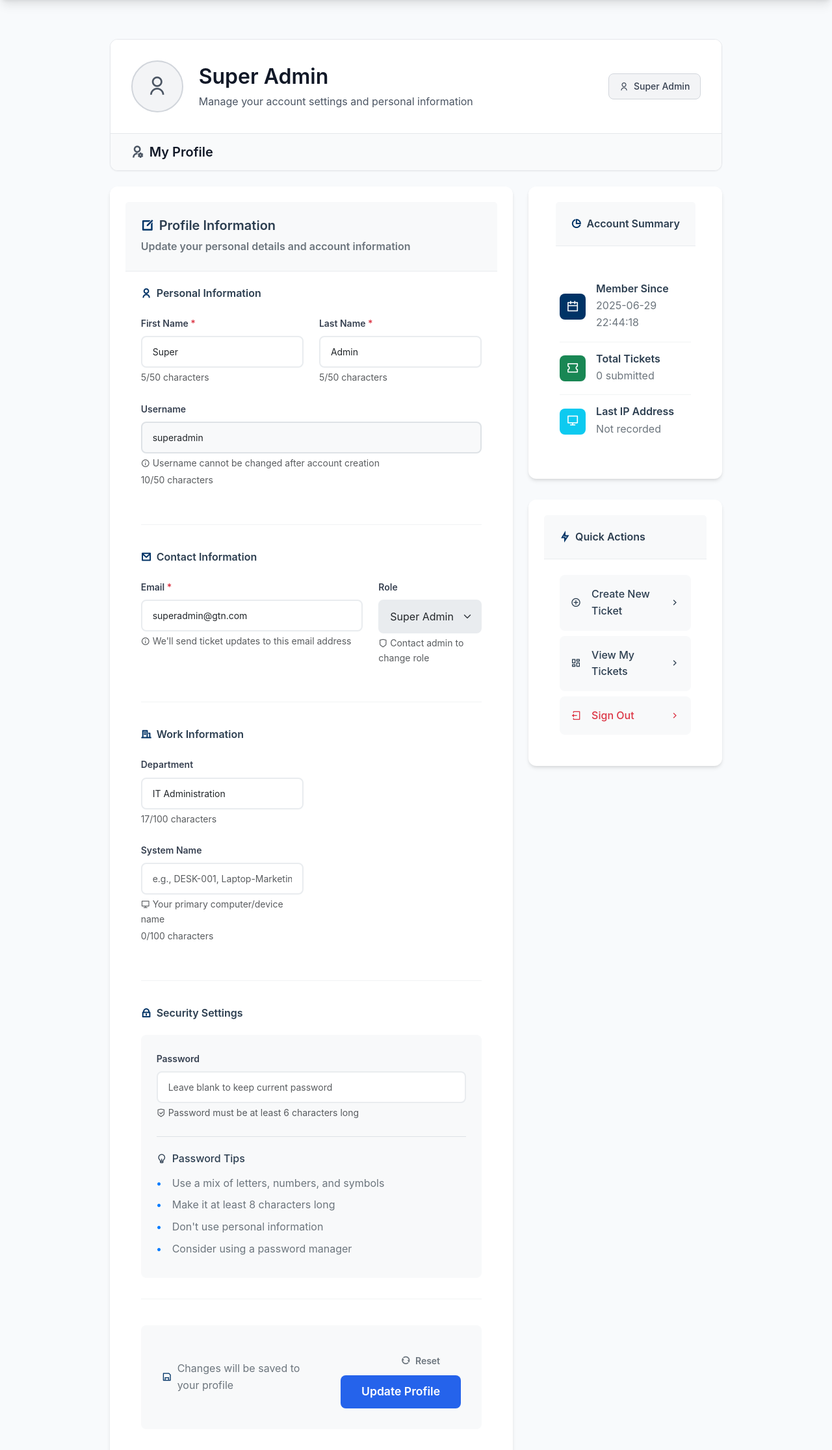
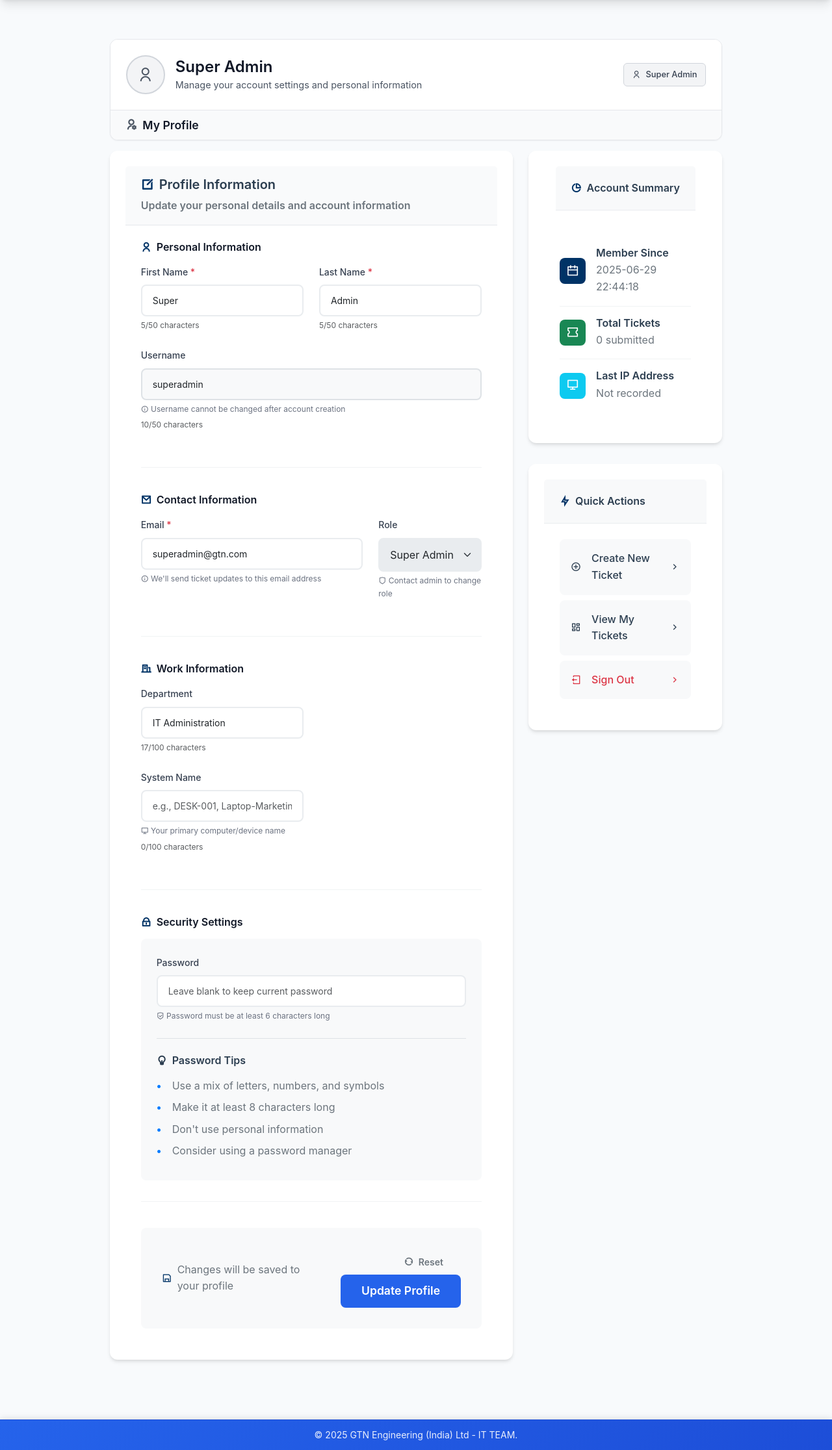
Before and after one commit to narain-karthik/GTN-29-06-2025_11AM, a Flask app: page /user-profile in a window 1280 px wide. Shown: the part 111-2343 px from the top of the page at 65% size. Run offline with Flask 3, Linux system fonts and the light colour scheme; the visitor is signed in with stand-in values (Sample User, id 1); data comes from the database, SQL or seed files in the repository; data that the repository does not hold is empty; some libraries are stand-ins or nearby versions.

Commit message:
Make the user profile page more compact and visually appealing
Reduces the size and spacing of elements on the user profile page by modifying CSS styles and HTML templates.

Replit-Commit-Author: Agent
Replit-Commit-Session-Id: debe8bf8-74a0-414c-ba88-386bd2013fd3

```diff
--- a/static/style.css
+++ b/static/style.css
@@ -2075,7 +2075,7 @@ body, html {
 }
 
 .profile-banner-lite {
-    padding: 2rem;
+    padding: 1.5rem;
     background: white;
     display: flex;
     justify-content: space-between;
@@ -2087,7 +2087,7 @@ body, html {
 .profile-info-section-lite {
     display: flex;
     align-items: center;
-    gap: 1.5rem;
+    gap: 1rem;
 }
 
 .profile-avatar-lite {
@@ -2095,8 +2095,8 @@ body, html {
 }
 
 .avatar-circle-lite {
-    width: 80px;
-    height: 80px;
+    width: 60px;
+    height: 60px;
     border-radius: 50%;
     background: var(--gray-100);
     border: 2px solid var(--gray-300);
@@ -2104,7 +2104,7 @@ body, html {
     align-items: center;
     justify-content: center;
     color: var(--gray-600);
-    font-size: 2rem;
+    font-size: 1.5rem;
 }
 
 .profile-details-lite {
@@ -2113,18 +2113,18 @@ body, html {
 }
 
 .profile-name-lite {
-    font-size: 2rem;
+    font-size: 1.5rem;
     font-weight: 600;
     color: var(--gray-900);
-    margin-bottom: 0.5rem;
+    margin-bottom: 0.25rem;
     line-height: 1.2;
 }
 
 .profile-subtitle-lite {
-    font-size: 1rem;
+    font-size: 0.9rem;
     color: var(--gray-600);
     margin: 0;
-    line-height: 1.4;
+    line-height: 1.3;
 }
 
 .profile-badge-section-lite {
@@ -2135,23 +2135,23 @@ body, html {
     display: inline-flex;
     align-items: center;
     gap: 0.5rem;
-    padding: 0.5rem 1rem;
+    padding: 0.4rem 0.8rem;
     background: var(--gray-100);
     color: var(--gray-700);
     border: 1px solid var(--gray-300);
-    border-radius: 8px;
-    font-size: 0.875rem;
+    border-radius: 6px;
+    font-size: 0.8rem;
     font-weight: 500;
 }
 
 .profile-title-section-lite {
-    padding: 1rem 2rem;
+    padding: 0.75rem 1.5rem;
     border-top: 1px solid var(--gray-200);
     background: var(--gray-50);
 }
 
 .section-title-lite {
-    font-size: 1.25rem;
+    font-size: 1.1rem;
     font-weight: 600;
     color: var(--gray-900);
     margin: 0;
@@ -2162,6 +2162,75 @@ body, html {
 
 .section-title-lite i {
     color: var(--gray-600);
+}
+
+/* Compact Profile Form Styles */
+.profile-card {
+    border: none;
+    box-shadow: var(--shadow-sm);
+    border-radius: 12px;
+}
+
+.profile-card .card-header {
+    background: var(--gray-50);
+    border-bottom: 1px solid var(--gray-200);
+    padding: 1rem 1.5rem;
+}
+
+.profile-card .card-body {
+    padding: 1.5rem;
+}
+
+.form-section {
+    margin-bottom: 1.5rem;
+    padding-bottom: 1rem;
+    border-bottom: 1px solid var(--gray-200);
+}
+
+.form-section:last-child {
+    border-bottom: none;
+    margin-bottom: 0;
+    padding-bottom: 0;
+}
+
+.form-section h6 {
+    font-size: 1rem;
+    font-weight: 600;
+    color: var(--gray-900);
+    margin-bottom: 1rem;
+    display: flex;
+    align-items: center;
+    gap: 0.5rem;
+}
+
+.form-group {
+    margin-bottom: 1rem;
+}
+
+.form-label {
+    font-size: 0.875rem;
+    font-weight: 500;
+    color: var(--gray-700);
+    margin-bottom: 0.5rem;
+}
+
+.form-control {
+    padding: 0.6rem 0.75rem;
+    font-size: 0.875rem;
+    border-radius: 6px;
+    border: 1px solid var(--gray-300);
+}
+
+.form-text {
+    font-size: 0.75rem;
+    color: var(--gray-500);
+    margin-top: 0.25rem;
+}
+
+.btn {
+    padding: 0.6rem 1.2rem;
+    font-size: 0.875rem;
+    border-radius: 6px;
 }
 
 /* Responsive design for lite profile */
--- a/templates/user_profile.html
+++ b/templates/user_profile.html
@@ -7,7 +7,7 @@
     <div class="row justify-content-center">
         <div class="col-12 col-xl-10">
             <!-- Lite Profile Header -->
-            <div class="lite-profile-header mb-4">
+            <div class="lite-profile-header mb-3">
                 <div class="profile-banner-lite">
                     <div class="profile-info-section-lite">
                         <div class="profile-avatar-lite">
```
Also changed, not shown: replit.md (+3 -1 lines).
